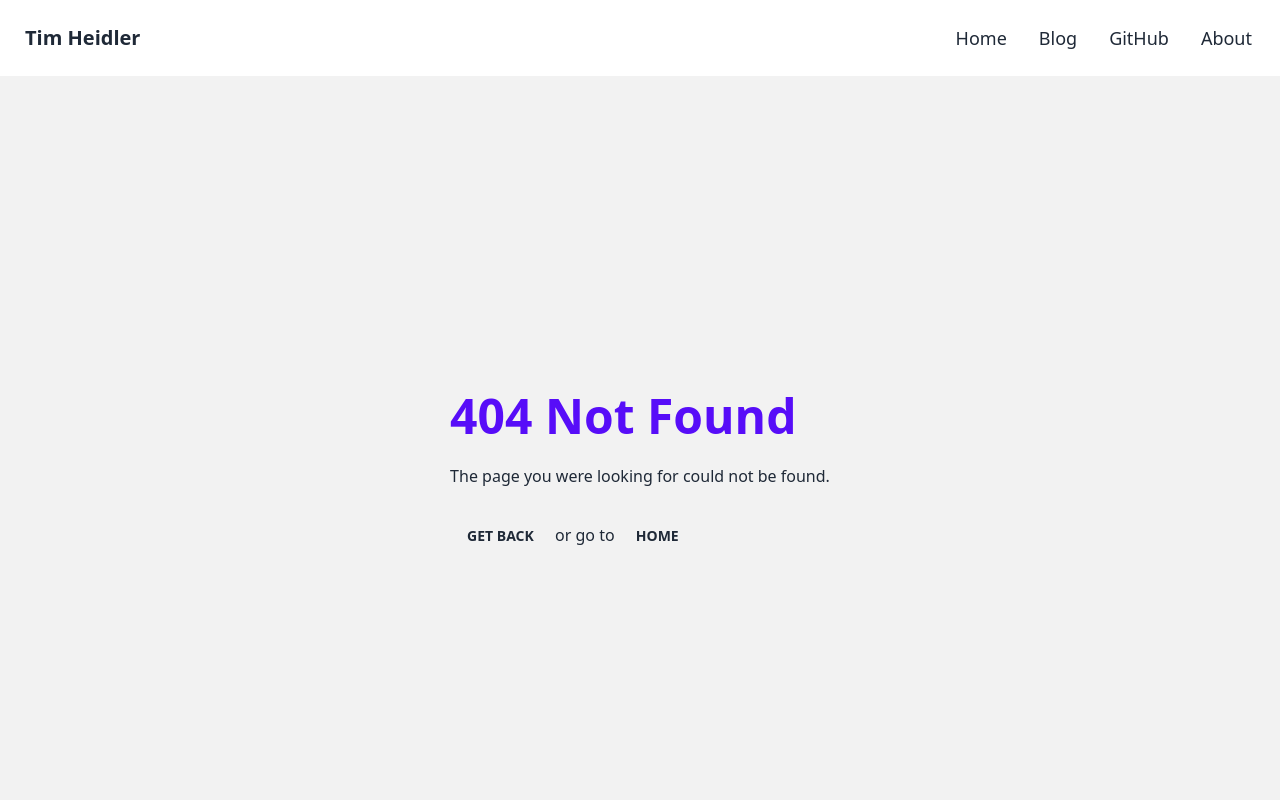
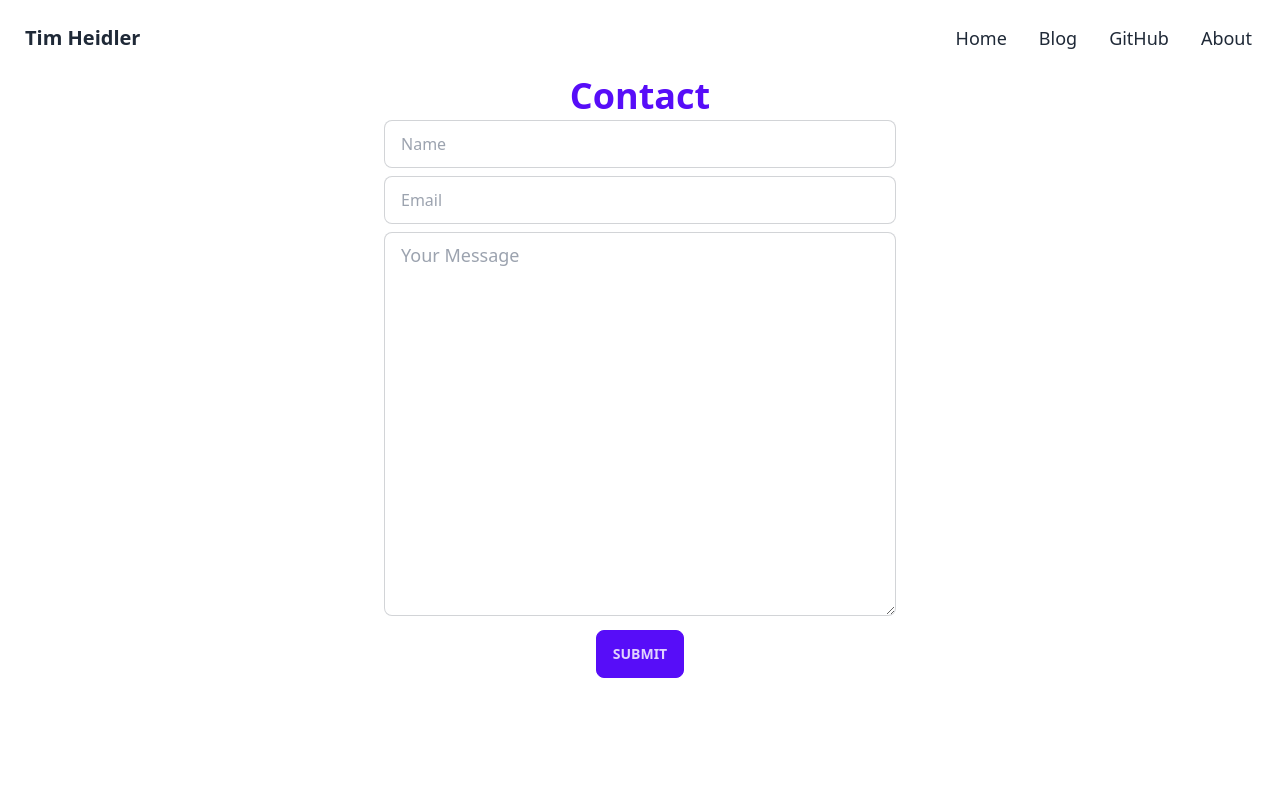
Before and after one commit to timplay33/Blog-SvelteKit, a SvelteKit app: page /contact in a window 1280 px wide. Before the commit this address had no page. Shown: the top 800 px of the page. Built offline with nearby package versions, Linux system fonts and the light colour scheme; no server answers.

Commit message:
Added Contact option

```diff
--- a/src/routes/Footer.svelte
+++ b/src/routes/Footer.svelte
@@ -17,6 +17,6 @@
 	<nav>
 		<header class="footer-title">Me</header>
 		<a class="link link-hover" href="/about">About Me</a>
-		<a class="link link-hover" href="/#contact">Contact</a>
+		<a class="link link-hover" href="/contact">Contact</a>
 	</nav>
 </footer>
--- /dev/null
+++ b/src/routes/contact/+page.server.js
@@ -0,0 +1,18 @@
+import { supabase } from "$lib/supabaseClient";
+import { redirect } from "@sveltejs/kit";
+
+export const actions = {
+    default: async ({request}) => {
+
+        const data = await request.formData();
+        const { error } = await supabase.from('form').insert({name:data.get('name'), email:data.get('email'), message:data.get('message')});
+        if (error) {
+            throw error;
+        }else{
+            throw redirect(303, "/contact/success")
+        }
+
+
+    }
+
+}
--- /dev/null
+++ b/src/routes/contact/+page.svelte
@@ -0,0 +1,54 @@
+<script>
+	import { enhance } from '$app/forms';
+	export let data;
+	console.log(data);
+
+	let form = {
+		name: '',
+		email: '',
+		message: ''
+	};
+</script>
+
+<svelte:head>
+	<title>Contact | Tim Heidler</title>
+</svelte:head>
+
+<div class="grid place-items-center">
+	<form id="contact" method="POST" use:enhance name="Contact Form" class="text-center sm:w-2/5">
+		<h1 class="text-4xl font-bold">Contact</h1>
+		<input class="hidden" name="hpfield" />
+		<p class="py-1">
+			<input
+				type="text"
+				name="name"
+				id="name"
+				placeholder="Name"
+				class="input input-bordered w-full"
+				bind:value={form.name}
+			/>
+		</p>
+		<p class="py-1">
+			<input
+				type="email"
+				name="email"
+				id="email"
+				placeholder="Email"
+				class="input input-bordered w-full"
+				bind:value={form.email}
+			/>
+		</p>
+		<p class="py-1">
+			<textarea
+				name="message"
+				id="message"
+				placeholder="Your Message"
+				class="textarea textarea-bordered w-full textarea-lg px-4 pt-1 h-96"
+				bind:value={form.message}
+			/>
+		</p>
+		<p>
+			<button class="btn btn-primary my-1">Submit</button>
+		</p>
+	</form>
+</div>
--- /dev/null
+++ b/src/routes/contact/success/+page.svelte
@@ -0,0 +1,12 @@
+<svelte:head>
+	<title>Success | Tim Heidler</title>
+</svelte:head>
+<div class="hero min-h-screen bg-base-200">
+	<div class="hero-content flex-col lg:flex-row-reverse">
+		<div>
+			<h1 class="text-5xl font-bold">Success</h1>
+			<p class="py-6">Your Submission succeeded</p>
+			<a href="/" class="btn btn-ghost">Home</a>
+		</div>
+	</div>
+</div>
```
Also changed, not shown: static/robots.txt.
